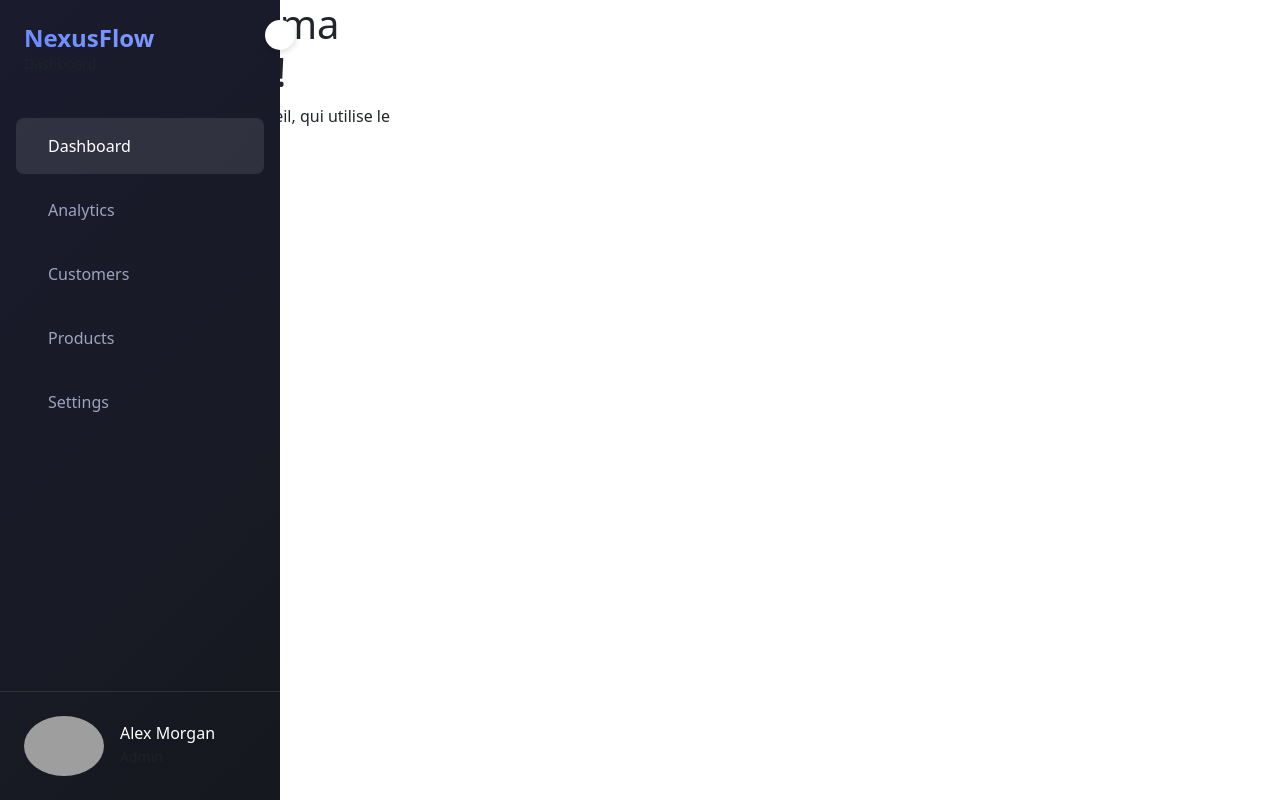
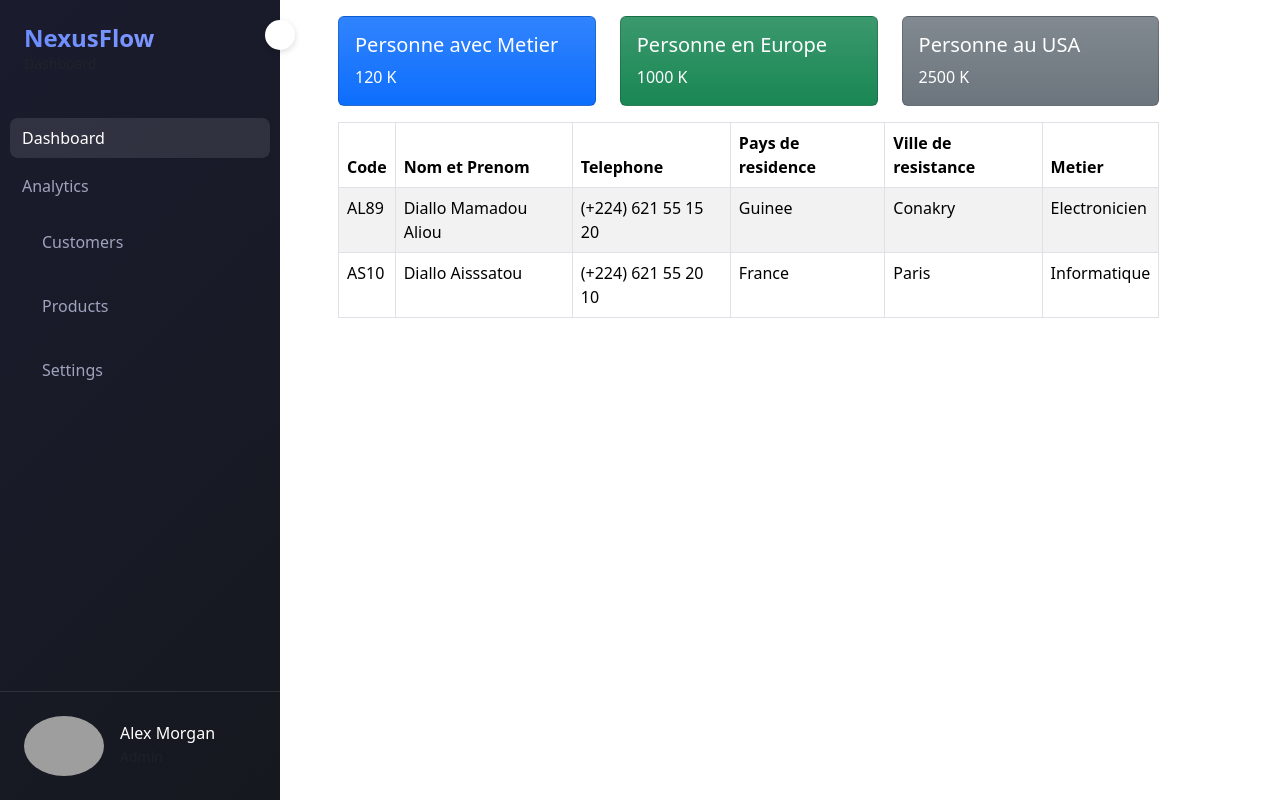
Before and after one commit to Alphadev2023/diallo-famille, a Django app: page / in a window 1280 px wide. Run offline with Django 5.2, Linux system fonts and the light colour scheme; a user stored in the database is signed in; some libraries are stand-ins or nearby versions; grey boxes are pictures that could not be loaded.

Commit message:
Ajouter des modification a 17h22

```diff
--- a/famille/admin.py
+++ b/famille/admin.py
@@ -48,7 +48,7 @@ class MetierAdmin(admin.ModelAdmin):
 
 class MariFilter(admin.ModelAdmin):
  class Media:
-  js = ('/media/js/person_admin.js',)
+  js = ('/static/js/person_admin.js',)
 
 
 
--- a/famille/models.py
+++ b/famille/models.py
@@ -58,6 +58,7 @@ class Person(models.Model):
     ]
     user = models.ForeignKey(User, on_delete = models.CASCADE, null=True, blank =True)
     metier = models.ForeignKey(Metier, on_delete=models.CASCADE, related_name="personne", null=True, blank=True)
+    code_unique = models.CharField(max_length=150, blank=True, null=True, unique=True)
     nom = models.CharField(max_length=100, blank=True, null=True)
     prenom = models.CharField(max_length=100, blank=True, null=True)
     genre = models.CharField(max_length=1, choices=GENDER_CHOICES)
--- a/static/css/style.css
+++ b/static/css/style.css
@@ -22,7 +22,7 @@ body {
  color: #a0a3bd;
  transition: all 0.2s ease;
  border-radius: 8px;
- margin: 4px 16px;
+ margin: 4px 10px;
  white-space: nowrap;
  overflow: hidden;
 }
--- a/static/js/person_admin.js
+++ b/static/js/person_admin.js
@@ -1,7 +1,9 @@
 document.addEventListener("DOMContentLoaded", function () {
   const genderField = document.querySelector("#id_genre");
   const militaryRow = document.querySelector(".form-row.field-mari");
-
+  const date_naissance = document.querySelector("#id_date_naissance");
+  const date_decce = document.querySelector(".form-row.field-date_decce");
+  console.log(date_naissance.value.substr(0, 4));
   function toggleMilitaryRank() {
     if (!genderField || !militaryRow) return;
 
--- a/templates/include/base.html
+++ b/templates/include/base.html
@@ -12,8 +12,9 @@
     <link href="{% static "css/style.css" %}" rel="stylesheet" />
   </head>
   <body>
+
     <div class="row">
-    <header class="col-6 col-sm-4">
+    <header class="col-3">
       <div class="d-flex">
         <nav class="sidebar d-flex flex-column flex-shrink-0 position-fixed">
             <button class="toggle-btn" onclick="toggleSidebar()">
@@ -26,12 +27,12 @@
             </div>
 
             <div class="nav flex-column">
-                <a href="#" class="sidebar-link active text-decoration-none p-3">
-                    <i class="fas fa-home me-3"></i>
+                <a href="#" class="sidebar-link active text-decoration-none p-2">
+                    <i class="fas fa-home me-1"></i>
                     <span class="hide-on-collapse">Dashboard</span>
                 </a>
-                <a href="#" class="sidebar-link text-decoration-none p-3">
-                    <i class="fas fa-chart-bar me-3"></i>
+                <a href="#" class="sidebar-link text-decoration-none p-2">
+                    <i class="fas fa-chart-bar me-1"></i>
                     <span class="hide-on-collapse">Analytics</span>
                 </a>
                 <a href="#" class="sidebar-link text-decoration-none p-3">
@@ -62,11 +63,11 @@
     </div>
     </header>
 
-    <main>
+    <div class="col-12 col-sm-8">
       {% block content %}
       <!-- Le contenu spécifique à chaque page sera inséré ici -->
       {% endblock %}
-    </main>
+    </div>
   </div>
 
     {% bootstrap_javascript %}
--- a/templates/index.html
+++ b/templates/index.html
@@ -1,10 +1,65 @@
 {% extends "include/base.html" %}
 {% block title %}Page d'accueil{% endblock %}
 {% block content %}
-<div class="col-6 col-sm-4">
-  <h1>Bienvenue sur ma page d'accueil !</h1>
-  <p>
-    Ceci est le contenu de la page d'accueil, qui utilise le layout de base.
-  </p>
+<div class="container-fluid pb-3 pt-3">
+  <div class="pb-3">
+    <div class="row">
+      <div class="col-md-4">
+        <div class="card bg-primary bg-gradient text-white">
+          <div class="card-body">
+            <h5 class="card-title">Personne avec Metier</h5>
+            <p class="card-text">120 K</p>
+          </div>
+        </div>
+      </div>
+      <div class="col-md-4">
+        <div class="card bg-success bg-gradient text-white">
+          <div class="card-body">
+            <h5 class="card-title">Personne en Europe</h5>
+            <p class="card-text">1000 K</p>
+          </div>
+        </div>
+      </div>
+      <div class="col-md-4">
+        <div class="card bg-secondary bg-gradient text-white">
+          <div class="card-body">
+            <h5 class="card-title">Personne au USA</h5>
+            <p class="card-text">2500 K</p>
+          </div>
+        </div>
+      </div>
+    </div>
+
+  </div>
+  <table class="table table-striped table-bordered table-hover">
+    <thead>
+      <tr>
+        <th>Code</th>
+        <th>Nom et Prenom</th>
+        <th>Telephone</th>
+        <th>Pays de residence</th>
+        <th>Ville de resistance</th>
+        <th>Metier</th>
+      </tr>
+    </thead>
+    <tbody>
+      <tr>
+        <td>AL89</td>
+        <td>Diallo Mamadou Aliou</td>
+        <td>(+224) 621 55 15 20</td>
+        <td>Guinee</td>
+        <td>Conakry</td>
+        <td>Electronicien</td>
+      </tr>
+      <tr>
+        <td>AS10</td>
+        <td>Diallo Aisssatou</td>
+        <td>(+224) 621 55 20 10</td>
+        <td>France</td>
+        <td>Paris</td>
+        <td>Informatique</td>
+      </tr>
+    </tbody>
+  </table>
 </div>
 {% endblock %}
```
Also changed, not shown: db.sqlite3, famille/migrations/0007_person_code_unique.py (added).
